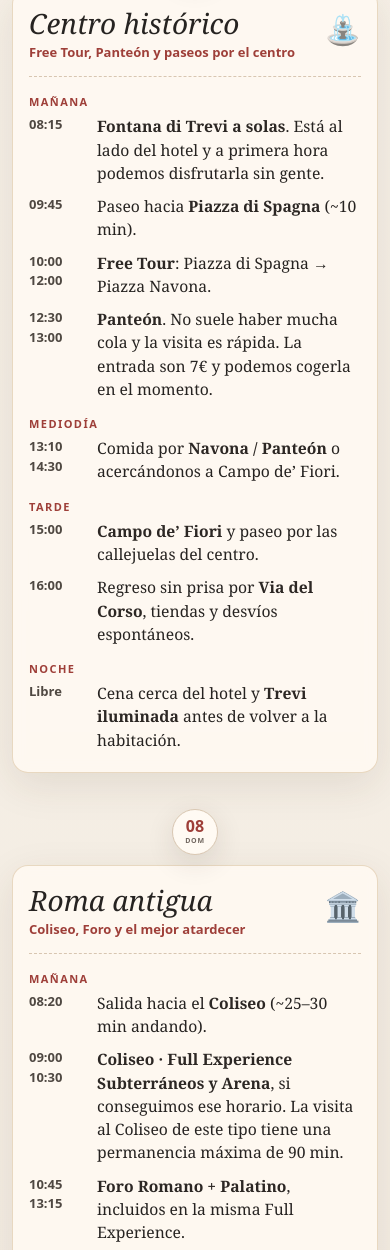
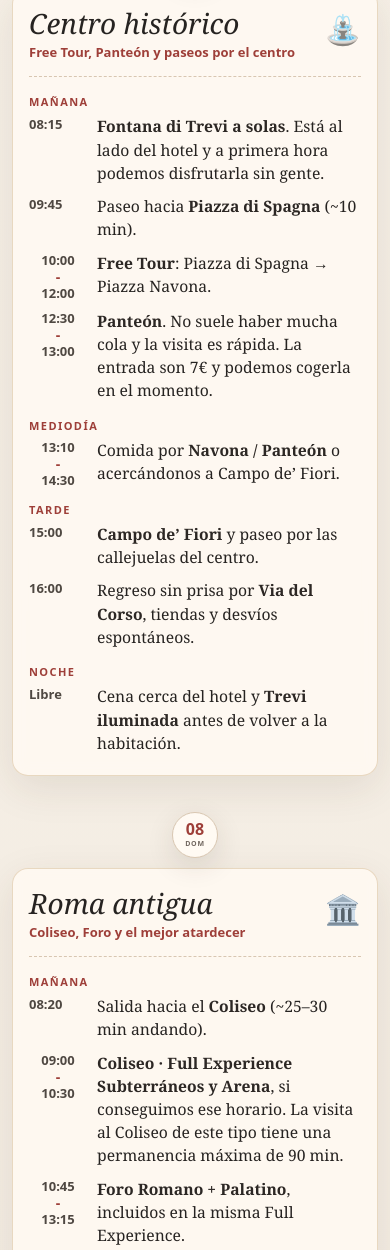
Before and after one commit to nestordiaz129/roma-maria-jose, a plain HTML site: page index.html in a window 390 px wide. Shown: the part 1753-3003 px from the top of the page. Drawn offline with Linux system fonts and the light colour scheme.

Commit message:
Update index.html

```diff
--- a/index.html
+++ b/index.html
@@ -57,7 +57,7 @@
     .reveal{opacity:0;transform:translateY(16px);transition:opacity .6s ease,transform .6s ease}.reveal.on{opacity:1;transform:none}
     @media (max-width:620px){
       .hero{padding:0;align-items:start}.hero-card{width:100vw;border-radius:0;box-shadow:none;aspect-ratio:1050/1536}.scroll-hint{bottom:10px}
-      main{padding-inline:12px}.timeline::before{display:none}.day{grid-template-columns:1fr;gap:10px}.date-badge{width:46px;height:46px;justify-self:center}.date-badge b{font-size:16px}.date-badge span{font-size:7px}.time .time-end{display:block}.day:nth-child(3) .note{display:none}
+      main{padding-inline:12px}.timeline::before{display:none}.day{grid-template-columns:1fr;gap:10px}.date-badge{width:46px;height:46px;justify-self:center}.date-badge b{font-size:16px}.date-badge span{font-size:7px}.day:nth-child(3) .note{display:none}
       .card{padding:20px 16px;border-radius:16px}.block{grid-template-columns:1fr;gap:7px}.part{padding-top:0}.item{grid-template-columns:64px 1fr;gap:8px}.desc{font-size:15.7px}.romantic{padding:28px 22px;border-radius:20px}
       .item{grid-template-columns:58px 1fr;gap:10px}
       /* Estilos para que la hora salga separada por guion en móvil */
@@ -198,9 +198,13 @@
   </footer>
 
   <script>
+    // JS mejorado para formatear las horas y el guion en móviles y PC
     document.querySelectorAll('.time').forEach(el=>{
-      const match=el.textContent.match(/^(.*?)[–-](.*)$/);
-      if(match)el.innerHTML=match[1]+'<span class="time-end">'+match[2]+'</span>';
+      const match = el.textContent.match(/^(.*?)\s*[–-]\s*(.*)$/);
+      if(match){
+         el.innerHTML = `<span class="t-start">${match[1]}</span><span class="time-sep">-</span><span class="t-end">${match[2]}</span>`;
+         el.classList.add('has-range');
+      }
     });
     document.querySelector('.day:nth-child(3) .note')?.remove();
     const extras=document.querySelector('.romantic');
```
